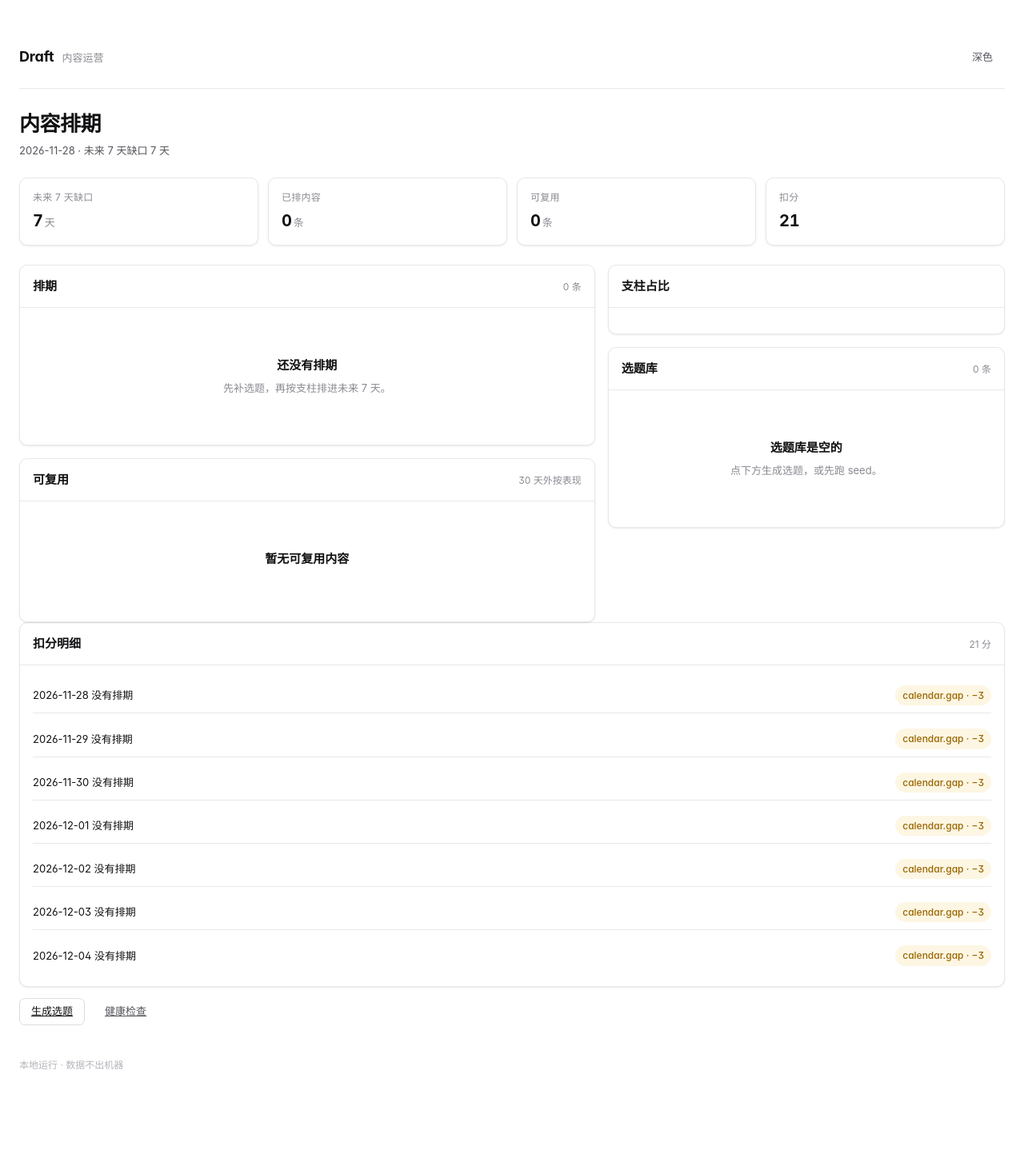
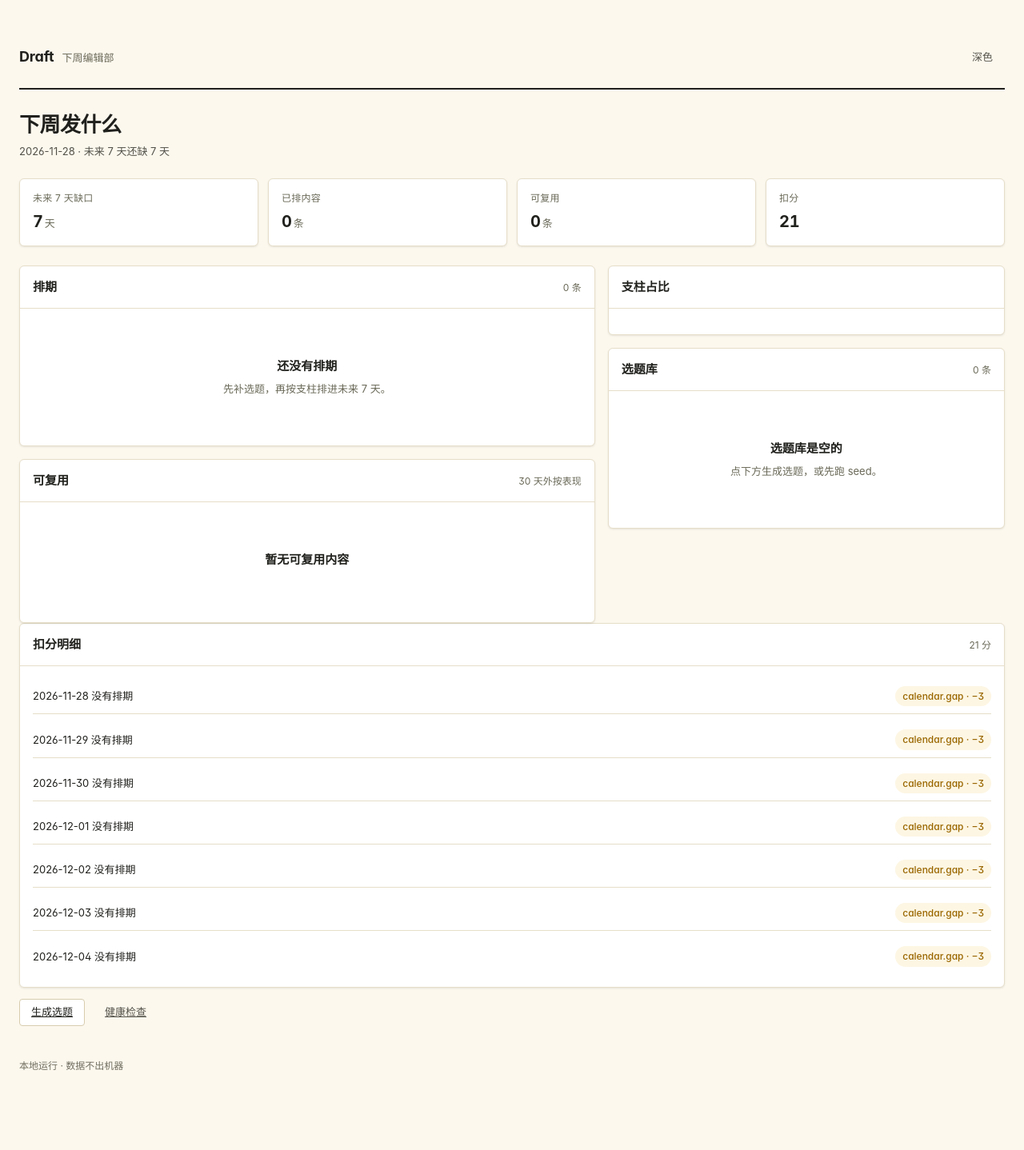
Before and after one commit to wushiyi105-jpg/draft, a FastAPI app: page / in a window 1280 px wide. Shown: the whole page at 80% size. Before the commit the page ends 1337 px from the top, so only its background shows below. Run offline with FastAPI, Linux system fonts and the light colour scheme; parts of the project's set-up code (start-up, migrations or seed data) failed here and were passed over.

Commit message:
feat(ui): 按产品任务重做专属首屏与视觉

```diff
--- /dev/null
+++ b/static/theme.css
@@ -0,0 +1,27 @@
+:root {
+  --bg: #FCF8EE;
+  --bg-subtle: #F6F0E0;
+  --bg-muted: #EBE2CB;
+  --card: #FFFFFF;
+  --text: #20201D;
+  --text-2: #53524a;
+  --text-3: #6a6958;
+  --text-4: #706e60;
+  --border: #E6DEC9;
+  --border-2: #D7CCAE;
+  --border-3: #C3B591;
+  --accent: #C2410C;
+  --accent-soft: #FCEBDD;
+  --accent-ink: #9A3409;
+  --radius: 6px;
+  --radius-sm: 4px;
+  --radius-lg: 10px;
+}
+:root[data-theme="dark"] {
+  --accent: #F08A5D;
+  --accent-soft: #3B1B0C;
+  --accent-ink: #F6B896;
+}
+.page-head h1 { font-weight: 750; letter-spacing: -.02em; }
+.topbar { border-bottom: 2px solid #20201D; }
+.tag--accent { background: #FCEBDD; color: #9A3409; }
--- a/static/ui.css
+++ b/static/ui.css
@@ -325,3 +325,25 @@ hr.sep { border: 0; border-top: 1px solid var(--border); margin: 24px 0; }
 .board-item:last-child { border-bottom: 0; padding-bottom: 0; }
 .board-item .t { font-size: var(--fs-sm); font-weight: 600; }
 .board-item .why { color: var(--text-3); font-size: var(--fs-xs); margin-top: 2px; line-height: 1.5; }
+
+
+.daywall { display: grid; grid-template-columns: repeat(auto-fit, minmax(112px, 1fr)); gap: 8px; }
+.daytile { border: 1px solid var(--border); border-radius: var(--radius-sm); padding: 10px; background: var(--bg-subtle); min-height: 96px; }
+.daytile .d { font-size: var(--fs-2xs); color: var(--text-3); letter-spacing: .05em; }
+.daytile .shift { margin-top: 5px; font-size: var(--fs-xs); color: var(--text-2); display: flex; gap: 5px; }
+.daytile .shift b { color: var(--text); font-weight: 600; min-width: 28px; }
+.offers { display: grid; grid-template-columns: repeat(auto-fit, minmax(280px, 1fr)); gap: 12px; }
+.offer { border: 1px solid var(--border); border-radius: var(--radius); padding: 16px; background: var(--bg-subtle); }
+.offer .co { font-size: var(--fs-sm); font-weight: 600; }
+.offer .amount { margin: 6px 0 2px; font-size: var(--fs-2xl); font-weight: 650; font-variant-numeric: tabular-nums; letter-spacing: -.02em; }
+.offer .amount small { font-size: var(--fs-xs); font-weight: 500; color: var(--text-3); margin-left: 3px; }
+.offer dl { margin: 12px 0 0; display: grid; grid-template-columns: 1fr auto; gap: 5px; font-size: var(--fs-xs); }
+.offer dt { color: var(--text-3); }
+.offer dd { margin: 0; color: var(--text); font-variant-numeric: tabular-nums; }
+.ticket { border: 2px dashed var(--border-3); border-radius: var(--radius); padding: 16px; background: var(--bg-subtle); }
+.ticket .label { font-size: var(--fs-2xs); letter-spacing: .12em; color: var(--text-3); text-transform: uppercase; }
+.ticket .price { font-family: var(--mono); font-size: var(--fs-3xl); font-weight: 650; letter-spacing: -.03em; margin-top: 4px; }
+.chips { display: flex; flex-wrap: wrap; gap: 6px; margin-bottom: 16px; }
+
+
+.row-end { display: flex; gap: 8px; align-items: center; margin-left: auto; flex: none; }
--- a/templates/_macros.html
+++ b/templates/_macros.html
@@ -7,6 +7,7 @@
   <meta name="viewport" content="width=device-width, initial-scale=1">
   <title>{{ name }} · {{ tagline }}</title>
   <link rel="stylesheet" href="/static/ui.css">
+  <link rel="stylesheet" href="/static/theme.css">
 </head>
 <body>
   <main class="shell{% if wide %} shell--wide{% endif %}">
--- a/templates/index.html
+++ b/templates/index.html
@@ -1,6 +1,6 @@
 {% from "_macros.html" import shell, head, stats, card, tag, empty, note %}
-{% call shell("Draft", "内容运营", true) %}
-{{ head("内容排期", today ~ " · 未来 7 天缺口 " ~ p.gaps|length ~ " 天") }}
+{% call shell("Draft", "下周编辑部", true) %}
+{{ head("下周发什么", today ~ " · 未来 7 天还缺 " ~ p.gaps|length ~ " 天") }}
 
 {{ stats([
   ("未来 7 天缺口", p.gaps|length, "天"),
```
